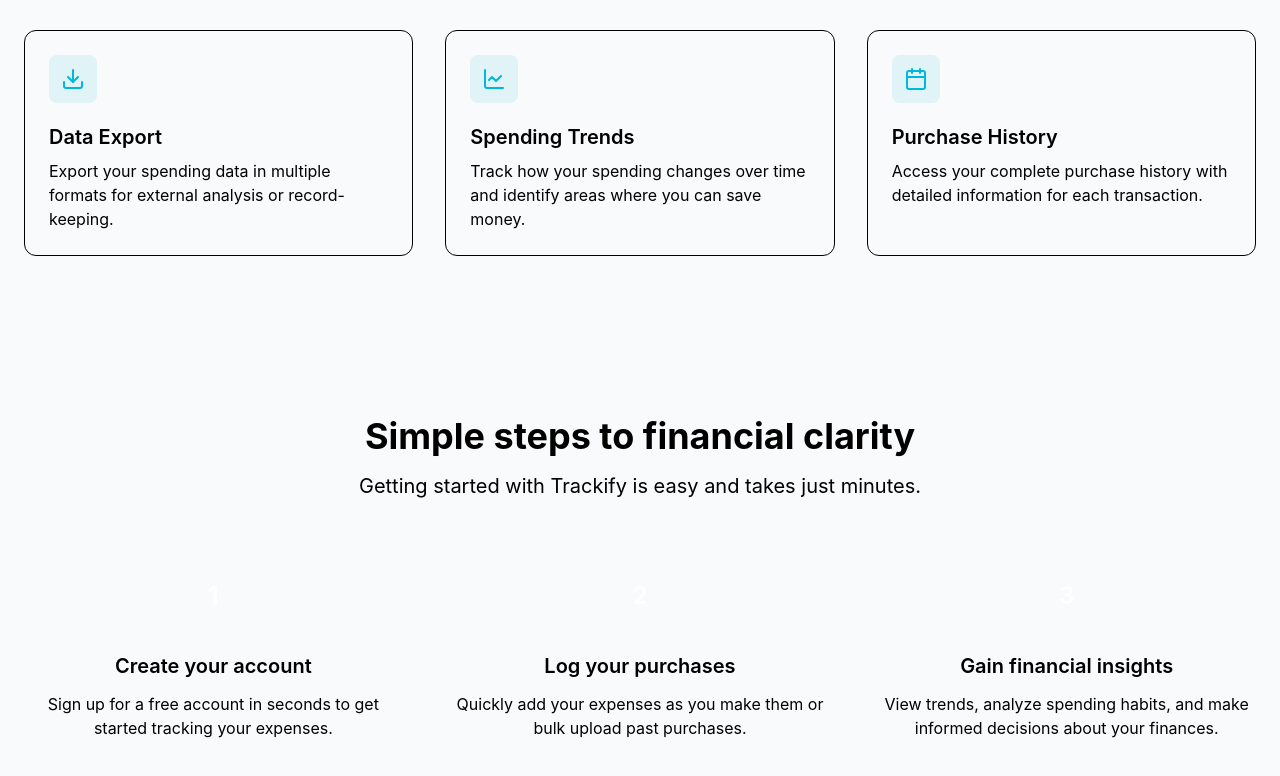
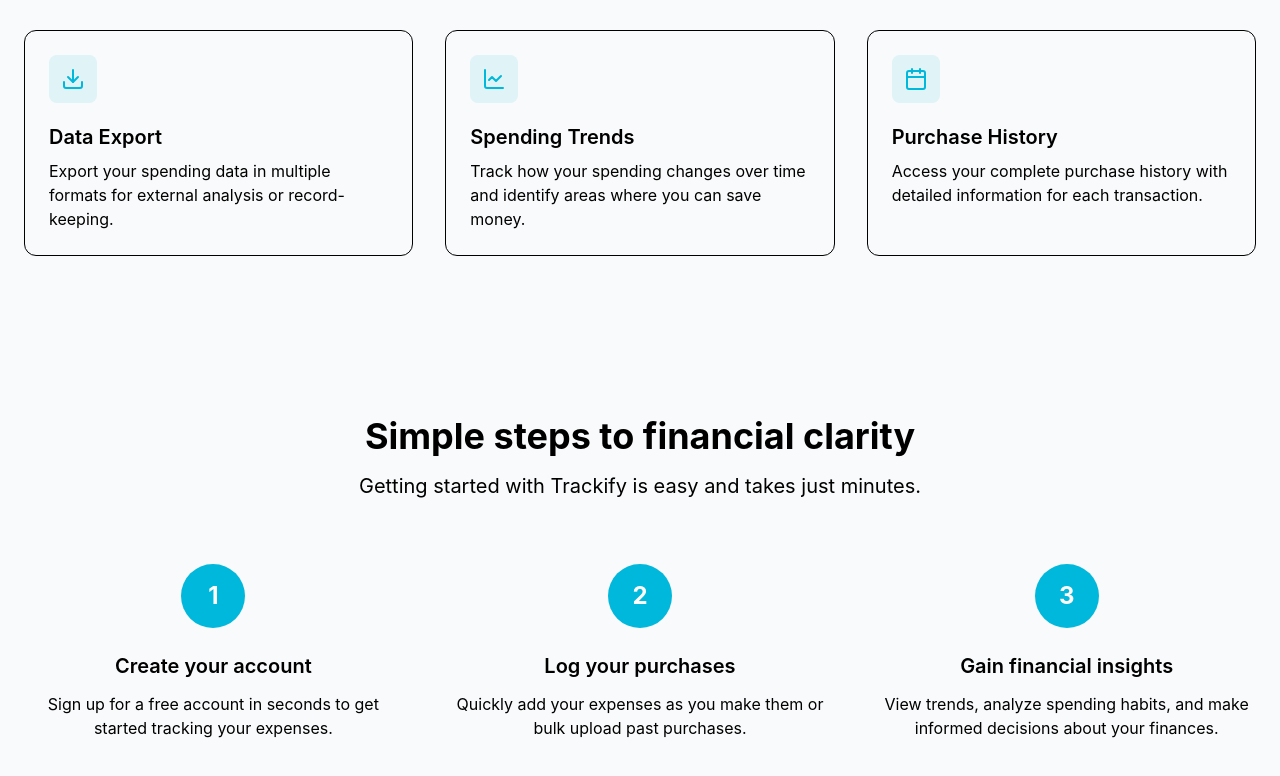
Before and after one commit to moses-ramoeletsi/trackify, a React (Vite) app in the folder frontend/: page / in a window 1280 px wide. Shown: the part 1994-2770 px from the top of the page. Built offline with nearby package versions, Linux system fonts and the light colour scheme.

Commit message:
made color change

```diff
--- a/frontend/src/components/Footer.jsx
+++ b/frontend/src/components/Footer.jsx
@@ -7,7 +7,7 @@ const Footer = () => {
       <div className="max-w-7xl mx-auto py-12 px-6">
         <div className="grid grid-cols-1 md:grid-cols-4 gap-8">
           <div className="space-y-4">
-            <Link to="/" className="text-2xl font-bold bg-clip-text text-transparent bg-gradient-to-r from-primary to-primary/70">
+            <Link to="/" className="text-2xl font-bold bg-clip-text text-cyan-500 bg-gradient-to-r from-primary to-primary/70">
               Trackify
             </Link>
             <p className="text-muted-foreground">
--- a/frontend/src/components/HowItWorks.jsx
+++ b/frontend/src/components/HowItWorks.jsx
@@ -17,7 +17,7 @@ const HowItWorks = () => {
         <div className="grid grid-cols-1 md:grid-cols-3 gap-12">
           <div className="flex flex-col items-center text-center">
             <div className="relative mb-6">
-              <div className="h-16 w-16 rounded-full bg-primary text-white flex items-center justify-center text-2xl font-bold">
+              <div className="h-16 w-16 rounded-full bg-cyan-500 text-white flex items-center justify-center text-2xl font-bold">
                 1
               </div>
             </div>
@@ -29,7 +29,7 @@ const HowItWorks = () => {
 
           <div className="flex flex-col items-center text-center">
             <div className="relative mb-6">
-              <div className="h-16 w-16 rounded-full bg-primary text-white flex items-center justify-center text-2xl font-bold">
+              <div className="h-16 w-16 rounded-full bg-cyan-500 text-white flex items-center justify-center text-2xl font-bold">
                 2
               </div>
             </div>
@@ -41,7 +41,7 @@ const HowItWorks = () => {
 
           <div className="flex flex-col items-center text-center">
             <div className="relative mb-6">
-              <div className="h-16 w-16 rounded-full bg-primary text-white flex items-center justify-center text-2xl font-bold">
+              <div className="h-16 w-16 rounded-full bg-cyan-500 text-white flex items-center justify-center text-2xl font-bold">
                 3
               </div>
             </div>
@@ -69,7 +69,7 @@ const HowItWorks = () => {
                   "Regular updates and new features"
                 ].map((item, index) => (
                   <li key={index} className="flex items-start">
-                    <div className="mr-3 h-6 w-6 rounded-full bg-primary/10 text-primary flex items-center justify-center">
+                    <div className="mr-3 h-6 w-6 rounded-full bg-cyan-500/10 text-cyan-500 flex items-center justify-center">
                       <Check className="h-3.5 w-3.5" />
                     </div>
                     <span>{item}</span>
--- a/frontend/src/index.css
+++ b/frontend/src/index.css
@@ -10,7 +10,7 @@ body {
 @layer components {
     .btn-primary {
       border-radius: calc(infinity * 1px);
-      background-color: #4468A6;
+      background-color: #00BCD4;
       padding-inline: --spacing(5);
       padding-block: --spacing(2);
       font-weight: var(--font-weight-semibold);
@@ -18,7 +18,7 @@ body {
       box-shadow: var(--shadow-md);
       &:hover {
         @media (hover: hover) {
-          background-color: #28487B ;
+          background-color: #00cee9 ;
         }
       }
     }
@@ -26,6 +26,6 @@ body {
   }
   @layer utilities{
     .trackify-blue{
-      color: #4468A6;
+      color: #00BCD4;
     }
   }
```
